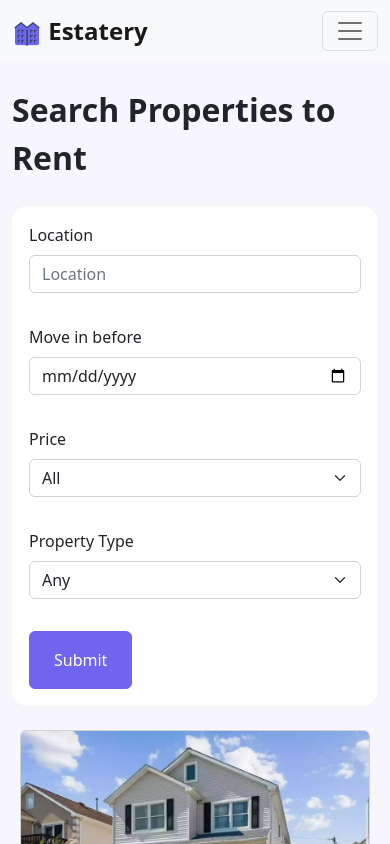
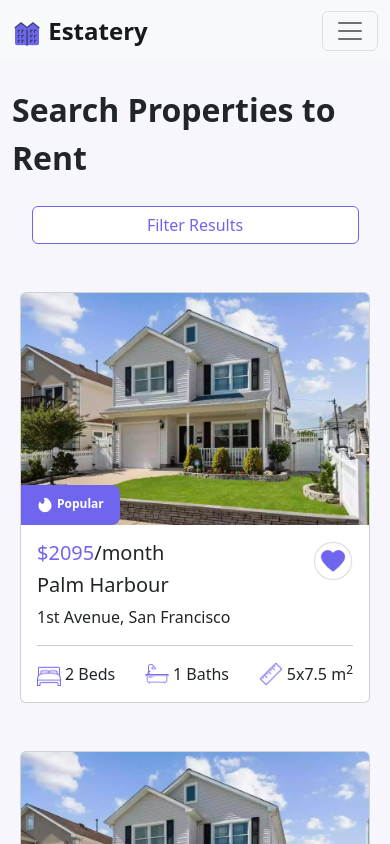
Before and after one commit to Sockalingam29/rent-a-property, a React (Create React App) app: page / in a window 390 px wide. Shown: the top 844 px of the page. Built offline with nearby package versions, Linux system fonts and the light colour scheme.

Commit message:
filter menu responsiveness

```diff
--- a/src/components/filter/Filter.css
+++ b/src/components/filter/Filter.css
@@ -6,3 +6,10 @@
     border: 1px solid white;
     border-radius: 15px;
 }
+#mobile-filter{
+    color:var(--primary);
+    width: 100%;
+}
+#mobile-filter-container{
+    width:90%
+}
--- a/src/components/filter/Filter.js
+++ b/src/components/filter/Filter.js
@@ -7,6 +7,7 @@ import propertyData from '../../propertyData.json';
 import './Filter.css'
 
 export default function Filter({properties,setProperties}) {
+  const[mobileFilterActive,setmobileFilterActive]=useState(false);
   let filteredProperties=[];
   const [filters, setFilters] = useState({
     location: '',
@@ -17,6 +18,7 @@ export default function Filter({properties,setProperties}) {
 
   const filterHandler = (e)=>{
     e.preventDefault();
+    setmobileFilterActive(false);
     filteredProperties=propertyData;
     setProperties(propertyData);
     if(filters.location !== ''){
@@ -51,9 +53,13 @@ export default function Filter({properties,setProperties}) {
             </div>
         </Container>
 
+        <Container onClick={()=>setmobileFilterActive(!mobileFilterActive)} id="mobile-filter-container" className=" d-md-none my-4">
+          <Button id="mobile-filter" className= "bg-white d-block" variant="outline-primary">Filter Results</Button>
+        </Container>
+
         <Container>
 
-            <Form id="filter" onSubmit={filterHandler} className="d-md-flex justify-content-evenly align-items-center flex-wrap bg-white">
+            <Form id="filter" onSubmit={filterHandler} className={mobileFilterActive ? "d-md-flex justify-content-evenly align-items-center flex-wrap bg-white " : "d-md-flex justify-content-evenly align-items-center flex-wrap bg-white d-none"}>
               <Form.Group className="mb-lg-3 p-3" controlId="location">
                 <Form.Label>Location</Form.Label>
                 <Form.Control onClick={(e)=>e.target.select()} value={filters['location']} onChange={(e)=>setFilters({...filters,location:e.target.value})} list="locationOptions" default="New York" placeholder="Location" />
```
